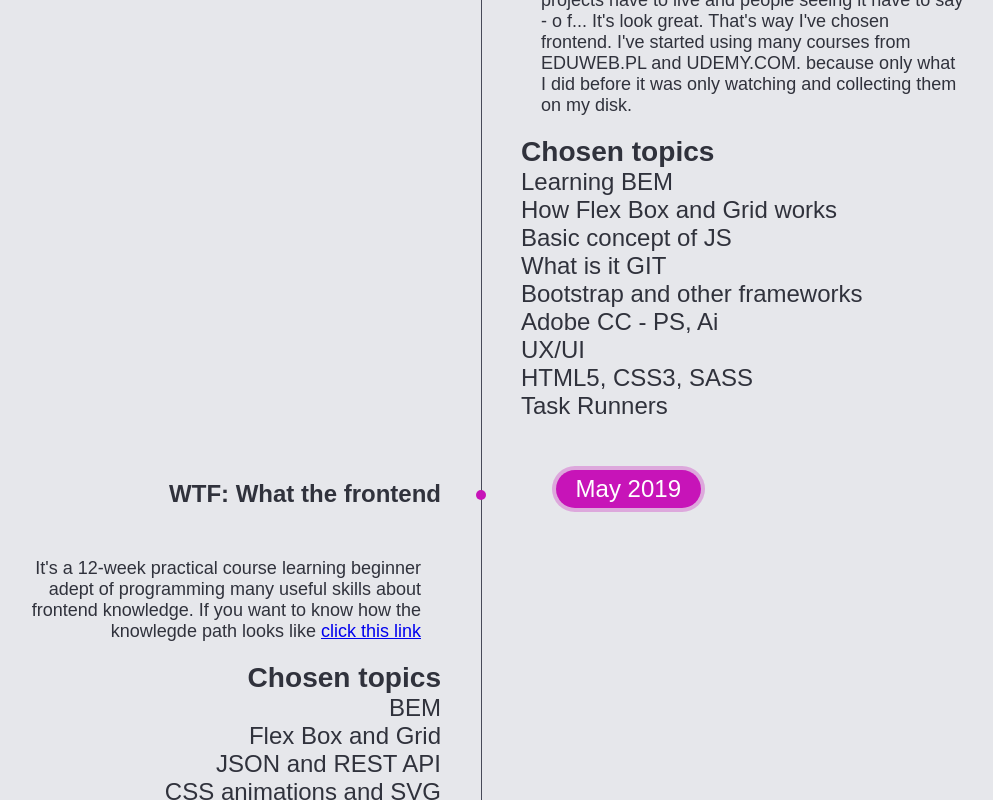
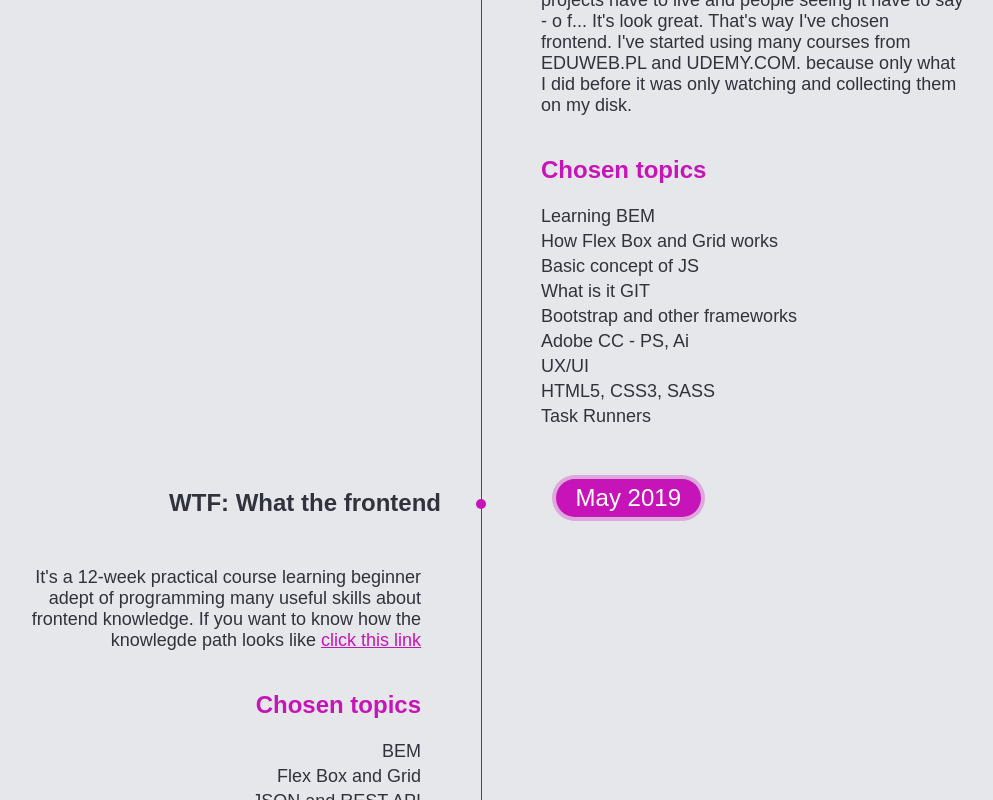
Before and after one commit to KrzysztofGrudzien/krzysztofgrudzien, a React (Create React App) app: page /roadmap in a window 1280 px wide. Shown: the part 1120-1920 px from the top of the page, without its empty margins (159-1152 px from the left). Built offline with nearby package versions, Linux system fonts and the light colour scheme; a web font is replaced by a local one.

Commit message:
feat(scss): add style for new structure of it path

```diff
--- a/src/Sass/Components/ITRoadMap.module.scss
+++ b/src/Sass/Components/ITRoadMap.module.scss
@@ -159,4 +159,24 @@
     &__description:hover {
         background-color: darken($grey, 5%);
     }
+
+    &__link:link, &__link:visited {
+        color: $violet;
+    }
+
+    &__titleList {
+        color: $violet;
+        font-size: 1.5rem;
+        font-family: 'rift', sans-serif;
+        padding: 20px;
+    }
+
+    &__list {
+        padding: 0 20px;
+    }
+
+    &__item {
+        font-size: 1.125rem;
+        padding: 2px 0;
+    }
 }
```
